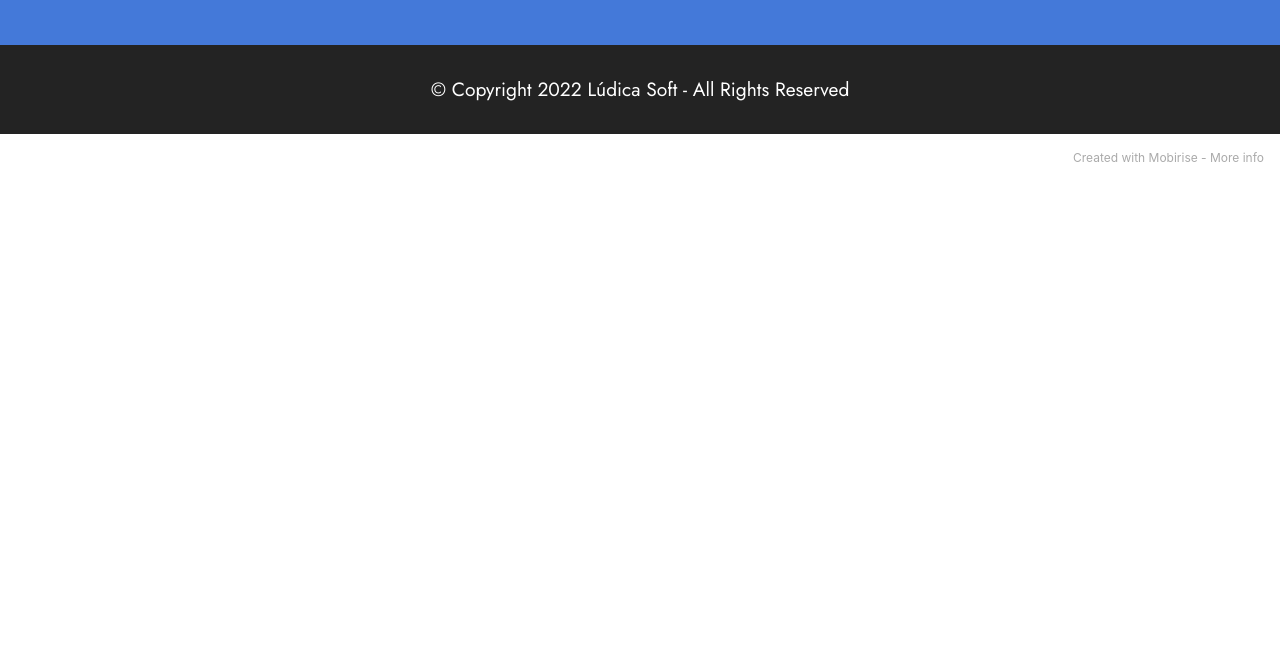
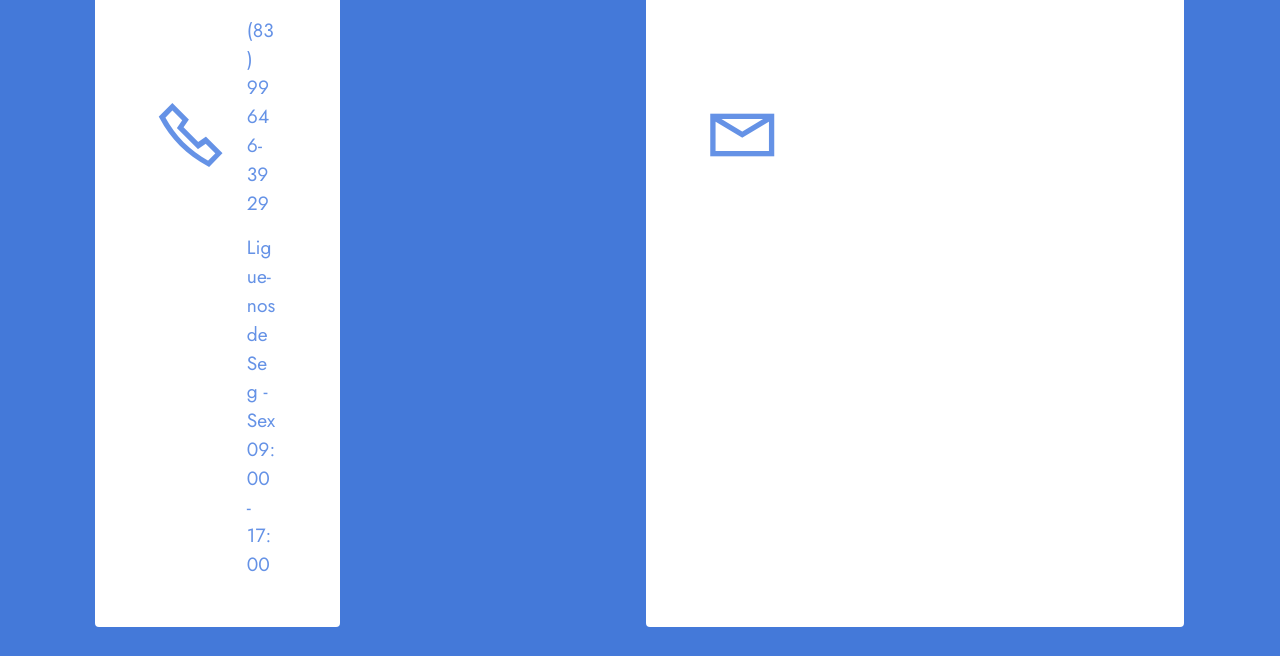
Before and after one commit to ludicasoft/ludicasoft.github.io, a plain HTML site: page index.html in a window 1280 px wide. Shown: the part 4366-5022 px from the top of the page. Before the commit the page ends 4548 px from the top, so only its background shows below. Drawn offline with Linux system fonts and the light colour scheme; files whose address does not match are found by name.

Commit message:
div clicável para o telefone

```diff
--- a/index.html
+++ b/index.html
@@ -525,6 +525,7 @@
 
         </div>
         <div class="row justify-content-center mt-4">
+           <a href="tel:+5583996463929">
              <div class="card col-12 col-md-6">
                   <div class="card-wrapper">
                       <div class="image-wrapper">
@@ -532,11 +533,12 @@
                       </div>
                       <div class="text-wrapper">
                           <h6 class="card-title mbr-fonts-style mb-1 display-5"><strong>Telefone</strong></h6>
-                        <p class="mbr-text mbr-fonts-style display-7"><a href="tel:+5583996463929" class="text-primary">Ligue-nos de&nbsp;</a><a href="tel:+5583996463929" class="text-primary">Seg - Sex 09:00 - 17:00</a>
-                        </p>
+                          <p class="mbr-text mbr-fonts-style display-7 text-primary">(83) 99646-3929</p>
+                          <p class="mbr-text mbr-fonts-style display-7 text-primary">Ligue-nos de&nbsp;Seg - Sex 09:00 - 17:00</p>
                       </div>
                   </div>
               </div>
+            </a>
             <div class="card col-12 col-md-6">
                 <div class="card-wrapper">
                     <div class="image-wrapper">
```
Lines whose indentation alone changed are shown as unchanged.
